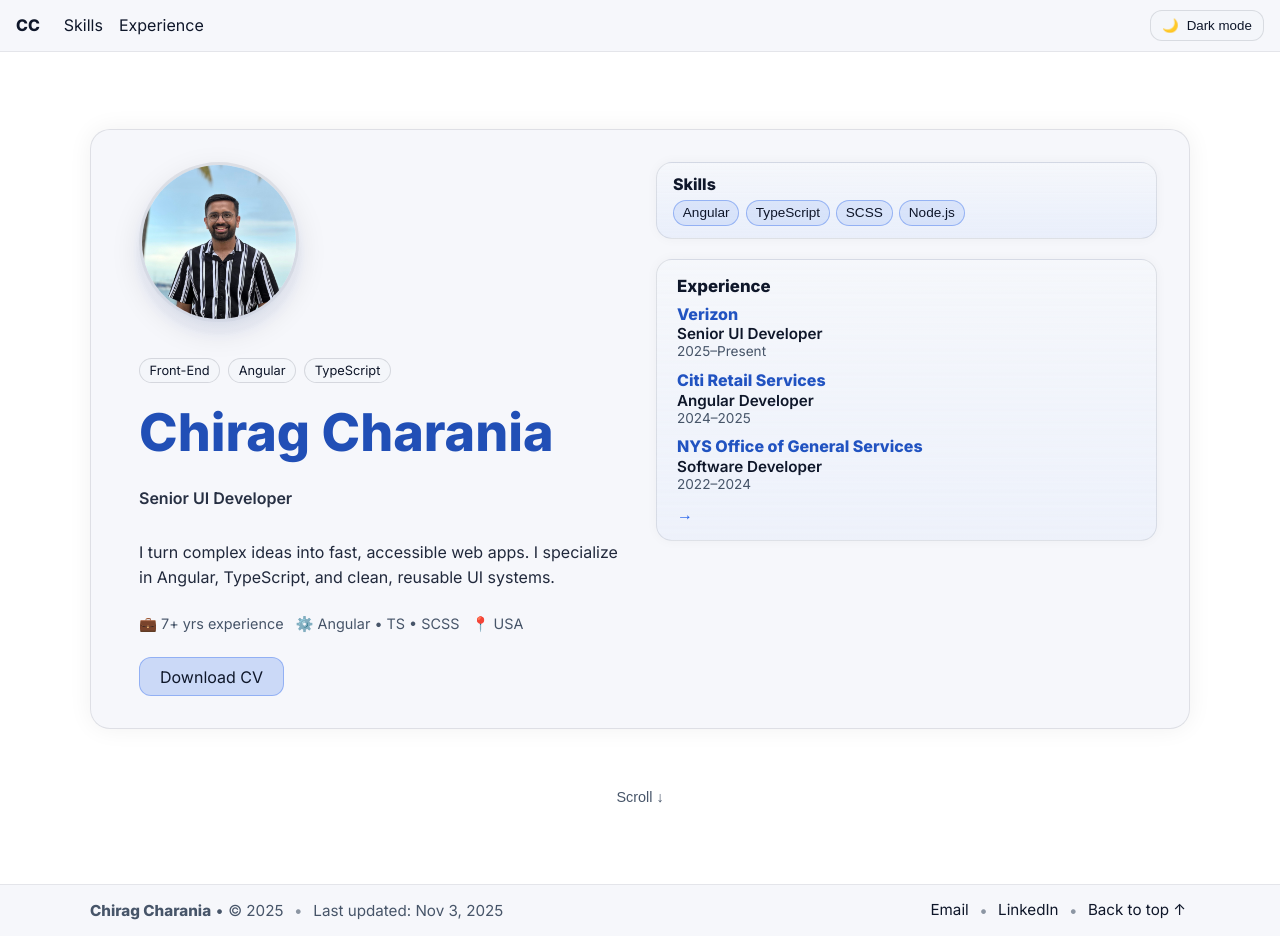
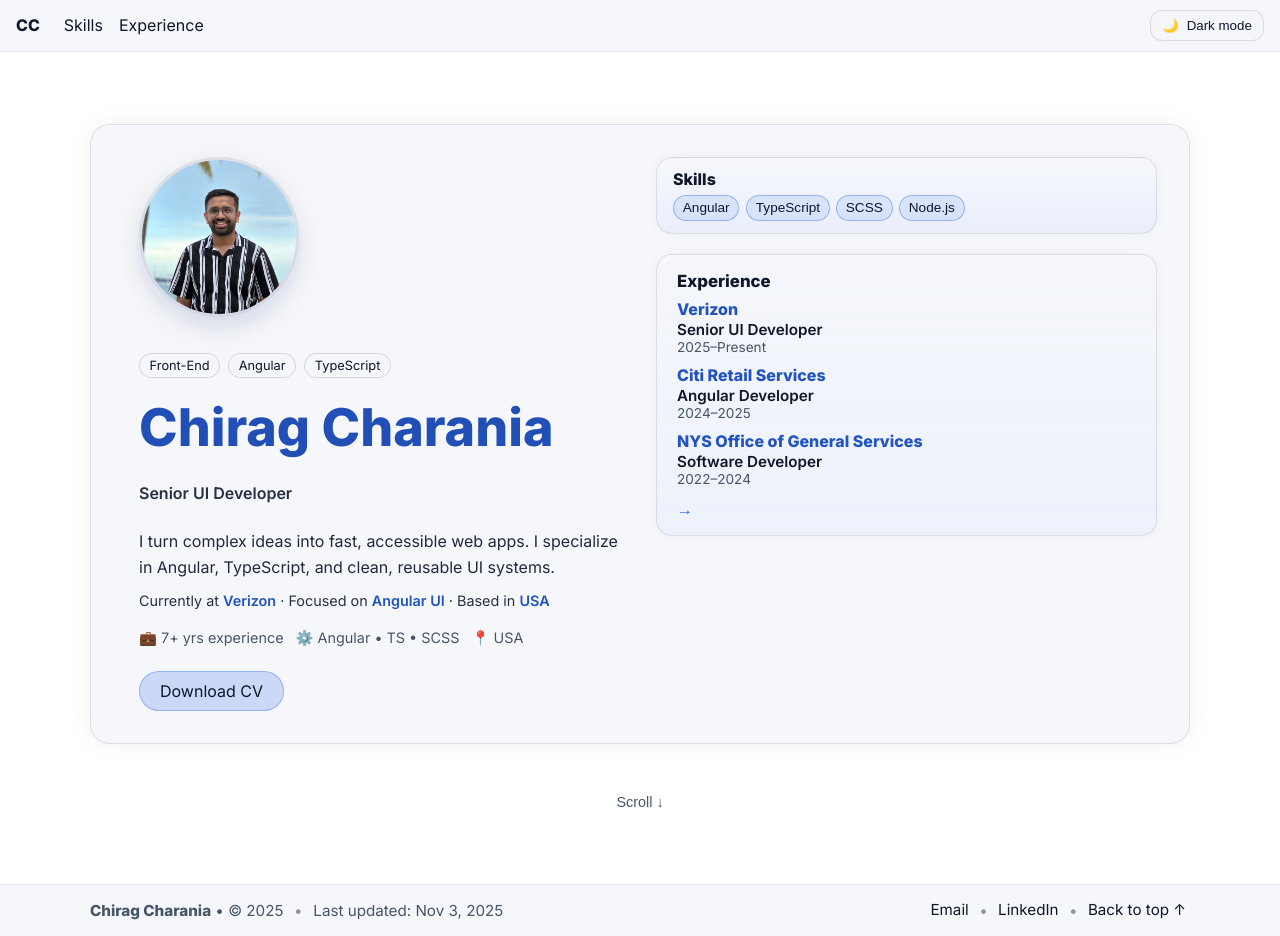
Before and after one commit to chiragcharania/chirag-portfolio, an Angular app: page / in a window 1280 px wide. Built offline with nearby package versions, Linux system fonts and the light colour scheme.

Commit message:
Updated home styling elements

```diff
--- a/src/app/pages/home/home.component.html
+++ b/src/app/pages/home/home.component.html
@@ -22,13 +22,19 @@
                 reusable UI systems.
             </p>
 
+            <!-- NEW: concise meta line -->
+            <p class="hero-meta">
+                Currently at <span class="hero-meta__emph">Verizon</span> · Focused on <span
+                    class="hero-meta__emph">Angular UI</span> · Based in <span class="hero-meta__emph">USA</span>
+            </p>
+
             <ul class="hero-stats" aria-label="Quick facts">
                 <li><span aria-hidden="true">💼</span> 7+ yrs experience</li>
                 <li><span aria-hidden="true">⚙️</span> Angular • TS • SCSS</li>
                 <li><span aria-hidden="true">📍</span> USA</li>
             </ul>
 
-            <div class="hero-cta">
+            <div class="hero-cta hero-cta--center">
                 <a class="btn btn--ghost" href="assets/Chirag-Charania-Updated-Resume.pdf" target="_blank"
                     rel="noopener">
                     Download CV
@@ -39,29 +45,36 @@
         <!-- RIGHT -->
         <div class="hero-right">
             <div class="cards">
-
-                <!-- SKILLS: card is a DIV with routerLink-like behavior; chips are buttons -->
+                <!-- SKILLS CARD -->
                 <div class="accent-card compact skills-card link-card" role="link" tabindex="0"
                     (click)="goToSkillsCard()" (keydown)="onCardKeydown($event)" aria-label="Go to Skills page">
                     <div class="accent-content">
                         <h3>Skills</h3>
                         <div class="chips small">
                             <button type="button" class="chip link-chip chip-btn"
-                                (click)="openExternal('https://angular.dev/', $event)">Angular</button>
+                                (click)="openExternal('https://angular.dev/', $event)">
+                                Angular
+                            </button>
 
                             <button type="button" class="chip link-chip chip-btn"
-                                (click)="openExternal('https://www.typescriptlang.org/', $event)">TypeScript</button>
+                                (click)="openExternal('https://www.typescriptlang.org/', $event)">
+                                TypeScript
+                            </button>
 
                             <button type="button" class="chip link-chip chip-btn"
-                                (click)="openExternal('https://sass-lang.com/', $event)">SCSS</button>
+                                (click)="openExternal('https://sass-lang.com/', $event)">
+                                SCSS
+                            </button>
 
                             <button type="button" class="chip link-chip chip-btn"
-                                (click)="openExternal('https://nodejs.org/', $event)">Node.js</button>
+                                (click)="openExternal('https://nodejs.org/', $event)">
+                                Node.js
+                            </button>
                         </div>
                     </div>
                 </div>
 
-                <!-- EXPERIENCE -->
+                <!-- EXPERIENCE CARD -->
                 <a class="accent-card link-card" routerLink="/experience" aria-label="Go to Experience">
                     <div class="accent-content">
                         <h3>Experience</h3>
@@ -85,7 +98,6 @@
                         <span class="link-arrow" aria-hidden="true">→</span>
                     </div>
                 </a>
-
             </div>
         </div>
     </section>
--- a/src/app/pages/home/home.component.scss
+++ b/src/app/pages/home/home.component.scss
@@ -20,7 +20,13 @@
     padding: 2rem;
     box-shadow: 0 0 25px color-mix(in oklab, var(--fg) 6%, transparent);
     backdrop-filter: blur(8px);
-    transition: all 0.3s ease-in-out;
+    transition: transform 0.3s ease, box-shadow 0.3s ease, border-color 0.3s ease;
+}
+
+.hero-card:hover {
+    transform: translateY(-4px);
+    box-shadow: 0 18px 40px color-mix(in oklab, var(--accent) 18%, transparent);
+    border-color: color-mix(in oklab, var(--accent) 30%, transparent);
 }
 
 .hero-left {
@@ -45,6 +51,7 @@
             color-mix(in oklab, var(--accent) 25%, transparent),
             transparent 70%);
     z-index: 0;
+    transition: opacity .25s ease, transform .25s ease;
 }
 
 .hero__avatar {
@@ -56,6 +63,17 @@
     position: relative;
     z-index: 1;
     box-shadow: 0 10px 30px color-mix(in oklab, var(--fg) 10%, transparent);
+    transition: transform .25s ease, box-shadow .25s ease;
+}
+
+.avatar-wrap:hover .hero__avatar {
+    transform: translateY(-3px) scale(1.03);
+    box-shadow: 0 16px 36px color-mix(in oklab, var(--accent) 22%, transparent);
+}
+
+.avatar-wrap:hover .avatar-halo {
+    opacity: 1;
+    transform: scale(1.04);
 }
 
 .hero-tags {
@@ -86,7 +104,7 @@
     font-weight: 600;
     font-size: 1rem;
     color: color-mix(in oklab, var(--fg) 80%, #9aa3b2);
-    margin-bottom: 1rem;
+    margin-bottom: .65rem;
 }
 
 .hero-summary {
@@ -94,7 +112,19 @@
     font-size: 1rem;
     color: color-mix(in oklab, var(--fg) 85%, #9aa3b2);
     line-height: 1.6;
-    margin-bottom: 1.5rem;
+    margin-bottom: .75rem;
+}
+
+/* NEW meta line */
+.hero-meta {
+    font-size: .9rem;
+    color: color-mix(in oklab, var(--fg) 80%, #9aa3b2);
+    margin: 0 0 1.25rem;
+}
+
+.hero-meta__emph {
+    font-weight: 600;
+    color: color-mix(in oklab, var(--accent) 80%, var(--fg));
 }
 
 .hero-stats {
@@ -118,7 +148,7 @@
     display: inline-block;
     text-decoration: none;
     padding: .55rem 1.25rem;
-    border-radius: .75rem;
+    border-radius: 999px;
     border: 1px solid color-mix(in oklab, var(--fg) 15%, transparent);
     background: transparent;
     color: var(--fg);
@@ -214,17 +244,16 @@
     will-change: transform;
 }
 
-/* Remove underlines from chip links */
-.skills-card .link-chip,
-.skills-card .link-chip:link,
-.skills-card .link-chip:visited,
-.skills-card .link-chip:hover,
-.skills-card .link-chip:active {
-    text-decoration: none;
+/* Make chip buttons look like links */
+.chip-btn {
+    appearance: none;
+    border: none;
+    background: none;
+    padding: 0;
 }
 
-/* Card-level hover remains as-is (above). Now add chip-only hover inversion. */
-:root[data-theme="dark"] .skills-card a.chip.link-chip.chip-btn:hover {
+/* Dark/light hover inversion JUST for home skills chips */
+:root[data-theme="dark"] .skills-card .chip-btn:hover {
     background: #f2f2f2;
     color: #111;
     border-color: #f2f2f2;
@@ -232,7 +261,7 @@
     box-shadow: 0 6px 14px color-mix(in oklab, var(--fg) 18%, transparent);
 }
 
-:root[data-theme="light"] .skills-card a.chip.link-chip.chip-btn:hover {
+:root[data-theme="light"] .skills-card .chip-btn:hover {
     background: #1c1c1c;
     color: #fff;
     border-color: #1c1c1c;
@@ -240,16 +269,7 @@
     box-shadow: 0 6px 14px color-mix(in oklab, var(--fg) 18%, transparent);
 }
 
-.skills-card a.chip.link-chip.chip-btn:focus-visible {
-    outline: 2px solid var(--accent);
-    outline-offset: 2px;
-    transform: translateY(-1px);
-}
-
-.skills-card a.chip.link-chip.chip-btn:active {
-    transform: translateY(0);
-}
-
+/* Experience card bits */
 .xp-list {
     list-style: none;
     margin: 0;
@@ -289,6 +309,7 @@
     transform: translateX(3px);
 }
 
+/* Scroll hint with gentle bounce */
 .scroll-hint {
     margin-top: 2rem;
     border: none;
@@ -297,12 +318,14 @@
     font-size: .9rem;
     cursor: pointer;
     transition: color .2s ease;
+    animation: scrollBounce 1.6s ease-in-out infinite;
 }
 
 .scroll-hint:hover {
     color: var(--accent);
 }
 
+/* Responsive */
 @media (max-width: 860px) {
     .hero-card {
         grid-template-columns: 1fr;
@@ -320,6 +343,7 @@
     }
 }
 
+/* Fade-in same as other pages */
 .fade-in {
     animation: heroFade .45s ease-out both;
 }
@@ -335,3 +359,15 @@
         transform: none;
     }
 }
+
+@keyframes scrollBounce {
+
+    0%,
+    100% {
+        transform: translateY(0);
+    }
+
+    50% {
+        transform: translateY(3px);
+    }
+}
```
Also changed, not shown: src/app/pages/home/home.component.ts (line endings or trailing spaces).
